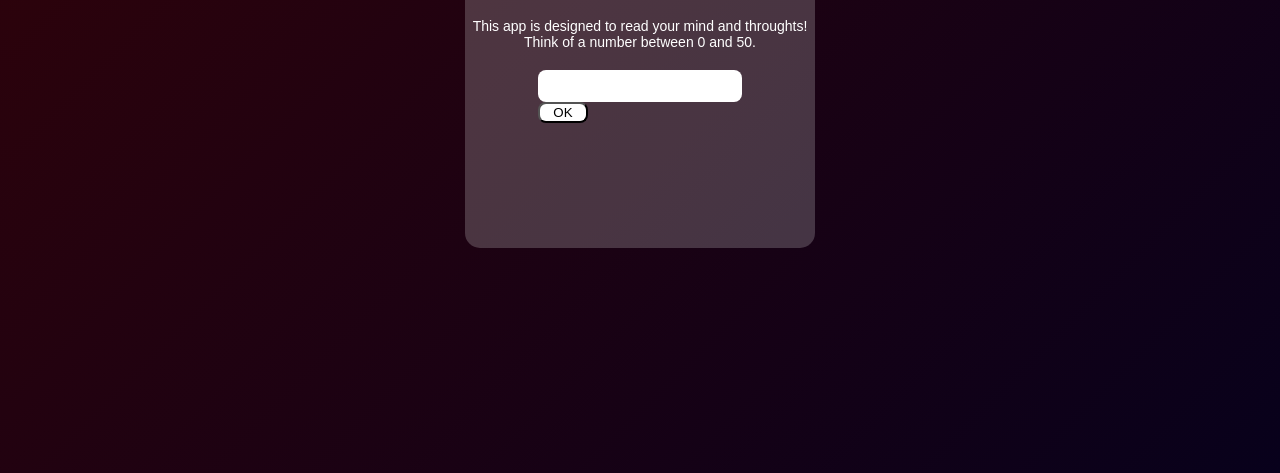
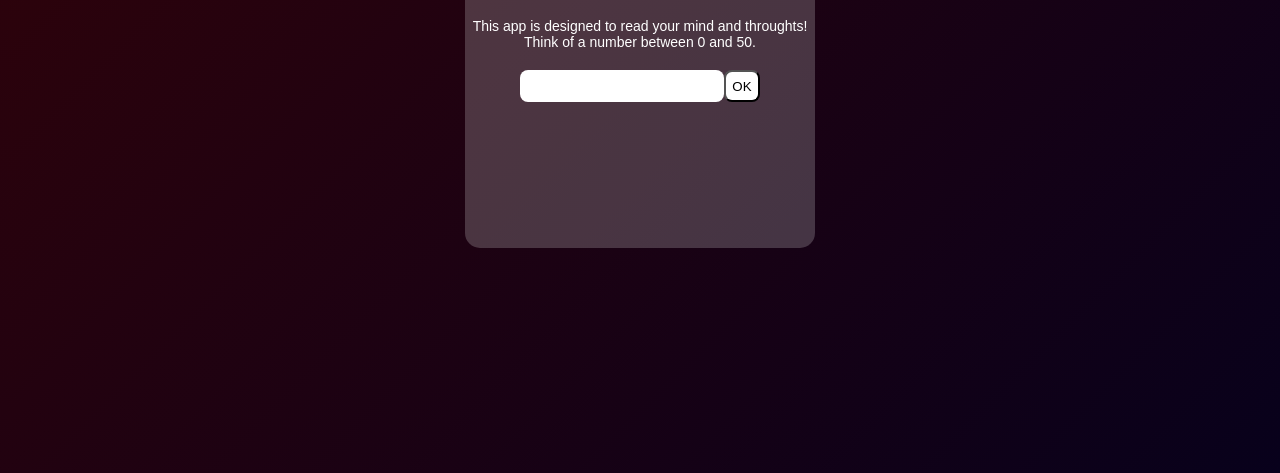
Before and after one commit to joshuadaquila/mindreader.github.io, a plain HTML site: page index.html in a window 1280 px wide. Shown: the part 335-808 px from the top of the page. Drawn offline with Linux system fonts and the light colour scheme.

Commit message:
Update styles.css

```diff
--- a/styles.css
+++ b/styles.css
@@ -55,11 +55,7 @@ h1 {
 .searchBar {
   margin-top: 20px;
   display: flex;
-  flex-direction: column;
-
-}
-.searchBar button {
-  width: 50px;
+  flex-direction: row;
 }
 .main p {
   color: white;
```
